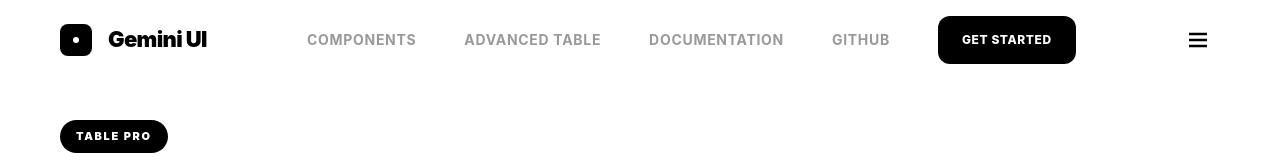
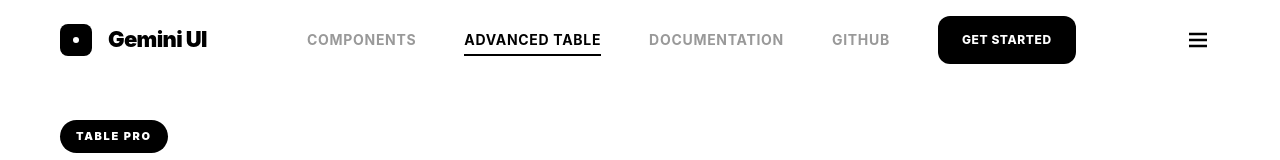
Before and after one commit to jkhc1807-source/next, a Next.js app: page /advanced-table in a window 1280 px wide. Shown: the top 160 px of the page. Built offline with nearby package versions, Linux system fonts and the light colour scheme.

Commit message:
fix: update Navbar active state and simplify Table style (remove shadow/radius)

```diff
--- a/src/components/ui/Navbar/Navbar.module.css
+++ b/src/components/ui/Navbar/Navbar.module.css
@@ -75,10 +75,22 @@
   letter-spacing: 0.05em;
   text-decoration: none !important;
   transition: var(--gm-transition);
+  position: relative;
+  padding: 4px 0;
 }
 
-.navbarLink:hover {
+.navbarLink:hover, .navbarLink.active {
   color: black;
+}
+
+.navbarLink.active::after {
+  content: '';
+  position: absolute;
+  bottom: -2px;
+  left: 0;
+  width: 100%;
+  height: 2px;
+  background: black;
 }
 
 .navbarMobileToggle {
--- a/src/components/ui/Navbar/Navbar.tsx
+++ b/src/components/ui/Navbar/Navbar.tsx
@@ -2,10 +2,12 @@
 
 import React, { useState, useEffect } from "react";
 import Link from "next/link";
+import { usePathname } from "next/navigation";
 import { Button } from "../Button";
 import styles from "./Navbar.module.css";
 
 export const Navbar = () => {
+  const pathname = usePathname();
   const [scrolled, setScrolled] = useState(false);
   const [isOpen, setIsOpen] = useState(false);
 
@@ -43,6 +45,11 @@ export const Navbar = () => {
     { name: "GitHub", href: "#" },
   ];
 
+  const isLinkActive = (href: string) => {
+    if (href === "#") return false;
+    return pathname === href;
+  };
+
   return (
     <header className={`${styles.navbar} ${scrolled ? styles.scrolled : ""}`}>
       <div className={`gm-container ${styles.navbarInner}`}>
@@ -53,7 +60,13 @@ export const Navbar = () => {
 
         <nav className={styles.navbarNav}>
           {navLinks.map((link) => (
-            <Link key={link.name} href={link.href} className={styles.navbarLink}>{link.name}</Link>
+            <Link
+              key={link.name}
+              href={link.href}
+              className={`${styles.navbarLink} ${isLinkActive(link.href) ? styles.active : ""}`}
+            >
+              {link.name}
+            </Link>
           ))}
           <Button variant="primary" size="sm">Get Started</Button>
         </nav>
@@ -73,7 +86,17 @@ export const Navbar = () => {
           </div>
           <nav className={styles.navbarMobileNav}>
             {navLinks.map((link) => (
-              <Link key={link.name} href={link.href} onClick={() => setIsOpen(false)}>{link.name}</Link>
+              <Link
+                key={link.name}
+                href={link.href}
+                onClick={() => setIsOpen(false)}
+                style={{
+                  color: isLinkActive(link.href) ? 'black' : 'var(--gm-gray-400)',
+                  fontWeight: isLinkActive(link.href) ? 900 : 700
+                }}
+              >
+                {link.name}
+              </Link>
             ))}
           </nav>
           <div style={{ marginTop: 'auto', padding: '40px 0' }}>
--- a/src/components/ui/Table/Table.module.css
+++ b/src/components/ui/Table/Table.module.css
@@ -18,15 +18,12 @@
   width: 100%;
   background: white;
   border-top: 5px solid black;
-  border-radius: 4px 4px 28px 28px;
-  box-shadow: var(--gm-shadow-md);
   overflow: hidden;
   transition: var(--gm-transition);
   border: 1px solid var(--gm-gray-100);
 }
 
 .tableWrapper:hover {
-  box-shadow: var(--gm-shadow-lg);
   border-color: var(--gm-gray-200);
 }
 
```
